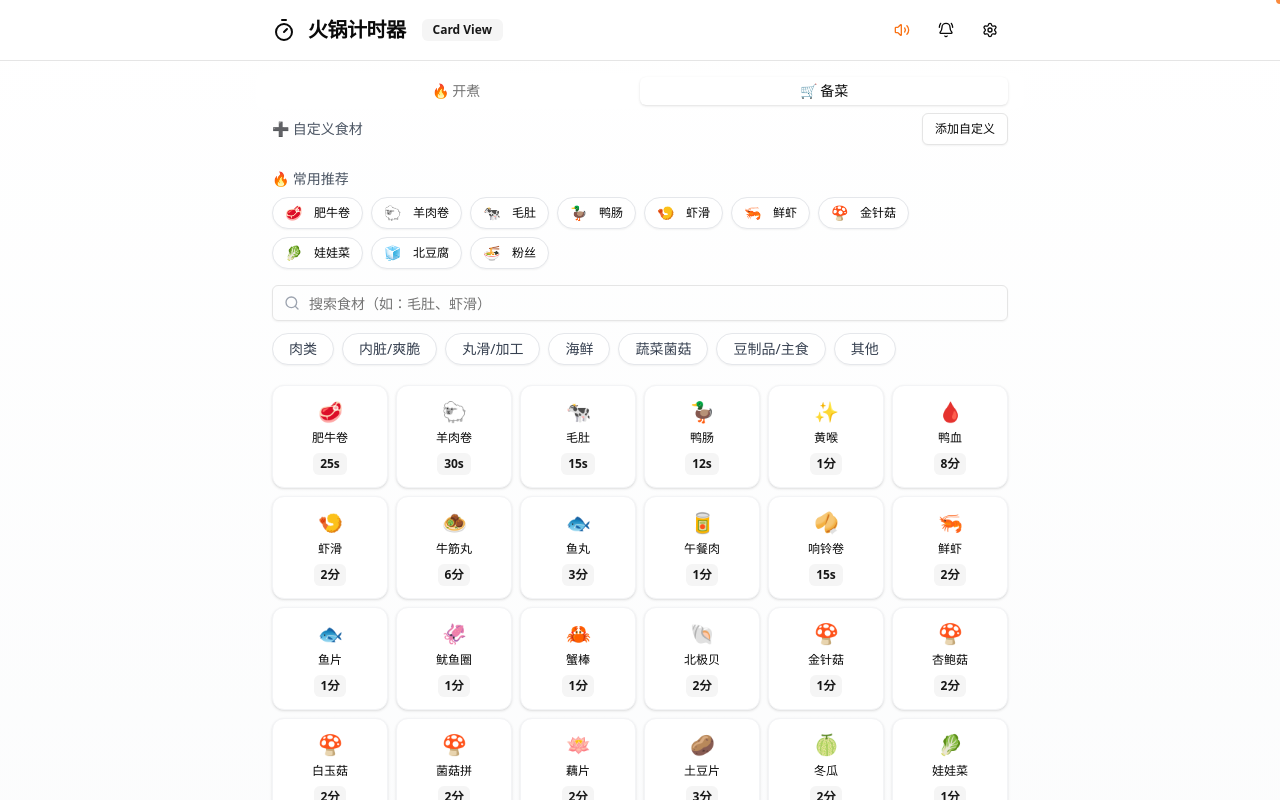
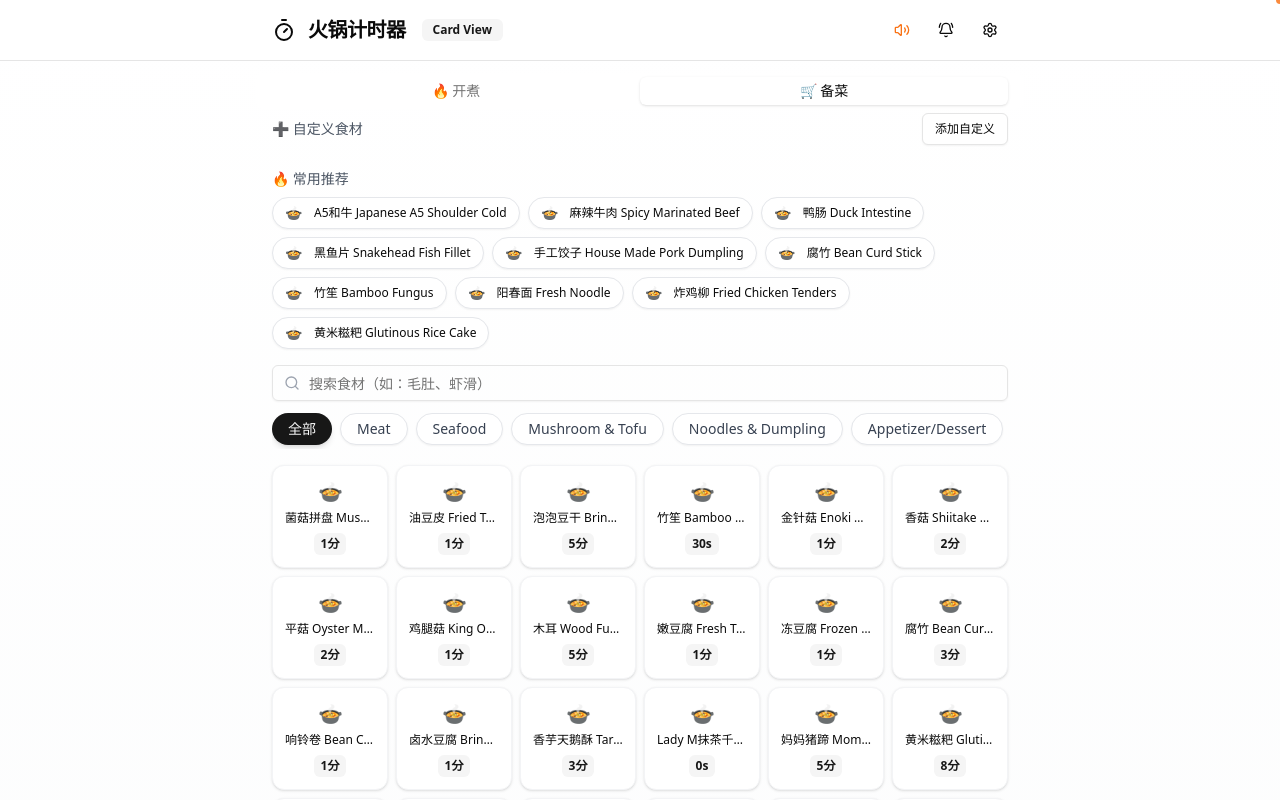
Before and after one commit to Eason404/hotpot-timer-app, a React (Vite) app: page / in a window 1280 px wide. Both pictures are taken after a click on the tab "🛒 备菜". Shown: the top 800 px of the page. Built offline with nearby package versions, Linux system fonts and the light colour scheme.

Commit message:
fix: resolve lint errors

```diff
--- a/src/App.tsx
+++ b/src/App.tsx
@@ -36,7 +36,8 @@ function initializeAudio() {
   if (audioInitialized) return;
 
   try {
-    const AudioContextClass = window.AudioContext || (window as any).webkitAudioContext;
+    const AudioContextClass =
+      window.AudioContext || (window as Window & { webkitAudioContext?: typeof AudioContext }).webkitAudioContext;
     if (!AudioContextClass) return;
 
     globalAudioContext = new AudioContextClass();
@@ -49,9 +50,9 @@ function initializeAudio() {
     source.start();
 
     audioInitialized = true;
-    console.log('🔊 音频系统已初始化');
-  } catch (error) {
-    console.warn('音频初始化失败:', error);
+    console.log("🔊 音频系统已初始化");
+  } catch (error: unknown) {
+    console.warn("音频初始化失败:", error);
   }
 }
 
@@ -94,8 +95,8 @@ function playCompleteSound() {
       o2.start();
       o2.stop(globalAudioContext.currentTime + 0.4);
     }, 100);
-  } catch (error) {
-    console.warn('播放音频失败:', error);
+  } catch (error: unknown) {
+    console.warn("播放音频失败:", error);
   }
 }
 
@@ -122,8 +123,8 @@ function playClickSound() {
     g.connect(globalAudioContext.destination);
     o.start();
     o.stop(globalAudioContext.currentTime + 0.1);
-  } catch (error) {
-    console.warn('播放点击音失败:', error);
+  } catch (error: unknown) {
+    console.warn("播放点击音失败:", error);
   }
 }
 
@@ -150,12 +151,15 @@ function triggerHapticFeedback(type: 'light' | 'medium' | 'heavy' = 'light') {
     }
 
     // iOS 设备的 Haptic Feedback API (如果可用)
-    if ((window as any).DeviceMotionEvent && typeof (window as any).DeviceMotionEvent.requestPermission === 'function') {
+    const deviceMotionEvent = (window as Window & {
+      DeviceMotionEvent?: { requestPermission?: () => Promise<PermissionState> };
+    }).DeviceMotionEvent;
+    if (typeof deviceMotionEvent?.requestPermission === "function") {
       // iOS 的 Haptic Feedback 需要特殊处理，但在 web 中比较有限
       // 这里我们依赖标准的 vibrate API
     }
-  } catch (error) {
-    // 静默失败 - 不是所有设备都支持触觉反馈
+  } catch (error: unknown) {
+    console.debug("Haptic feedback unsupported", error);
   }
 }
 
@@ -176,14 +180,21 @@ function useTicking(enabled: boolean, intervalMs = 200) {
   return tick;
 }
 
-function saveToStorage(key: string, data: any) {
-  try { localStorage.setItem(key, JSON.stringify(data)); } catch {}
+function saveToStorage<T>(key: string, data: T) {
+  try {
+    localStorage.setItem(key, JSON.stringify(data));
+  } catch (storageError: unknown) {
+    console.warn(`Failed to persist ${key} to storage`, storageError);
+  }
 }
 function loadFromStorage<T>(key: string, fallback: T): T {
   try {
     const v = localStorage.getItem(key);
     return v ? (JSON.parse(v) as T) : fallback;
-  } catch { return fallback; }
+  } catch (storageError: unknown) {
+    console.warn(`Failed to load ${key} from storage`, storageError);
+    return fallback;
+  }
 }
 
 export default function HotpotTimerApp() {
@@ -272,13 +283,13 @@ export default function HotpotTimerApp() {
     if (vibrateOn) triggerHapticFeedback('light');
 
     const customPrepItem: PrepItem = {
-      id: `custom_${Date.now()}_${Math.random().toString(36).substr(2, 9)}`,
+      id: `custom_${Date.now()}_${Math.random().toString(36).slice(2, 11)}`,
       ingredientId: `custom_${Date.now()}`, // 自定义食材的虚拟ID
       name,
       emoji,
       seconds,
       addedAt: Date.now(),
-      isCustom: true
+      isCustom: true,
     };
 
     setPrepList((prev) => [...prev, customPrepItem]);
@@ -814,7 +825,7 @@ function PreparationTab({
                   onClick={() => onAddToPrepList(ing)}
                   className="h-8 px-3 rounded-full text-xs transition-all bg-white border-gray-200 hover:bg-gray-50"
                 >
-                  <span className="text-sm mr-1">{ing.emoji}</span>
+                  <span className="text-sm mr-1">{ing.emoji ?? "🍲"}</span>
                   {ing.name}
                 </Button>
               </motion.div>
@@ -880,7 +891,7 @@ function PreparationTab({
                 onClick={() => onAddToPrepList(ing)}>
                 <CardContent className="p-3">
                   <div className="text-center">
-                    <div className="text-xl mb-1">{ing.emoji}</div>
+                    <div className="text-xl mb-1">{ing.emoji ?? "🍲"}</div>
                     <div className="text-xs font-medium truncate mb-1">{ing.name}</div>
                     <Badge variant="secondary" className="text-xs px-1.5 py-0.5">
                       {ing.seconds >= 60 ? `${Math.round(ing.seconds / 60)}分` : `${ing.seconds}s`}
--- a/src/components/ui/badge.tsx
+++ b/src/components/ui/badge.tsx
@@ -33,4 +33,4 @@ function Badge({ className, variant, ...props }: BadgeProps) {
   )
 }
 
-export { Badge, badgeVariants }
+export { Badge }
--- a/src/components/ui/button.tsx
+++ b/src/components/ui/button.tsx
@@ -54,4 +54,4 @@ const Button = React.forwardRef<HTMLButtonElement, ButtonProps>(
 )
 Button.displayName = "Button"
 
-export { Button, buttonVariants }
+export { Button }
--- a/src/data/ingredients.ts
+++ b/src/data/ingredients.ts
@@ -9,88 +9,113 @@ export interface Ingredient {
 }
 
 export const INGREDIENTS: Ingredient[] = [
-  // —— 肉类 ——
-  { id: "beef_roll", name: "肥牛卷", emoji: "🥩", seconds: 25, category: "肉类", hint: "薄片涮至变色卷边即食（20-35s）" },
-  { id: "lamb_slice", name: "羊肉卷", emoji: "🐑", seconds: 30, category: "肉类", hint: "变色捞起，厚片可到 40s" },
+  // —— Mushroom & Tofu ——
+  { id: "mushroom_combo", name: "菌菇拼盘 Mushroom Combo", seconds: 60, category: "Mushroom & Tofu" },
+  { id: "fried_tofu_skin_combo", name: "油豆皮 Fried Tofu Skin", seconds: 60, category: "Mushroom & Tofu" },
+  { id: "brined_bean_curd_skin", name: "泡泡豆干 Brined Bean Curd Skin", seconds: 300, category: "Mushroom & Tofu" },
+  { id: "bamboo_fungus", name: "竹笙 Bamboo Fungus", seconds: 30, category: "Mushroom & Tofu" },
+  { id: "enoki_mushroom", name: "金针菇 Enoki Mushroom", seconds: 60, category: "Mushroom & Tofu" },
+  { id: "shiitake_mushroom", name: "香菇 Shiitake Mushroom", seconds: 120, category: "Mushroom & Tofu" },
+  { id: "oyster_mushroom", name: "平菇 Oyster Mushroom", seconds: 120, category: "Mushroom & Tofu" },
+  { id: "king_oyster_mushroom", name: "鸡腿菇 King Oyster Mushroom", seconds: 60, category: "Mushroom & Tofu" },
+  { id: "wood_fungus", name: "木耳 Wood Fungus", seconds: 300, category: "Mushroom & Tofu" },
+  { id: "fresh_tofu", name: "嫩豆腐 Fresh Tofu", seconds: 60, category: "Mushroom & Tofu" },
+  { id: "frozen_tofu", name: "冻豆腐 Frozen Tofu", seconds: 60, category: "Mushroom & Tofu" },
+  { id: "bean_curd_stick", name: "腐竹 Bean Curd Stick", seconds: 180, category: "Mushroom & Tofu" },
+  { id: "bean_curd_roll", name: "响铃卷 Bean Curd Roll", seconds: 60, category: "Mushroom & Tofu" },
+  { id: "brined_soft_tofu", name: "卤水豆腐 Brined Soft Tofu", seconds: 60, category: "Mushroom & Tofu" },
 
-  // —— 内脏/爽脆 ——
-  { id: "tripe", name: "毛肚", emoji: "🐄", seconds: 15, category: "内脏/爽脆", hint: "七上八下 ~15s" },
-  { id: "duck_intestine", name: "鸭肠", emoji: "🦆", seconds: 12, category: "内脏/爽脆", hint: "抖松涮至变色即起" },
-  { id: "artery", name: "黄喉", emoji: "✨", seconds: 60, category: "内脏/爽脆", hint: "60-90s 区间，依喜好调节" },
-  { id: "duck_blood", name: "鸭血", emoji: "🩸", seconds: 480, category: "内脏/爽脆", hint: "保持微沸煮 8 分钟入味" },
+  // —— Appetizer/Dessert ——
+  { id: "taro_swan_pastry", name: "香芋天鹅酥 Taro Swan Pastry", seconds: 180, category: "Appetizer/Dessert" },
+  { id: "lady_m_matcha", name: "Lady M抹茶千层 Lady M Matcha Cake", seconds: 0, category: "Appetizer/Dessert" },
+  { id: "brined_pork_feet", name: "妈妈猪蹄 Mom's Brined Pork Feet", seconds: 300, category: "Appetizer/Dessert" },
+  { id: "glutinous_rice_cake", name: "黄米糍粑 Glutinous Rice Cake", seconds: 480, category: "Appetizer/Dessert" },
+  { id: "milk_mochi", name: "鲜奶麻薯 Milk Mochi", seconds: 60, category: "Appetizer/Dessert" },
+  { id: "tiramisu", name: "提拉米苏 Tiramisu", seconds: 0, category: "Appetizer/Dessert" },
+  { id: "fried_rice_bean_sprout", name: "芽菜香炒饭 Fried Rice w. Mung Bean Sprout & Egg", seconds: 300, category: "Appetizer/Dessert" },
+  { id: "brined_beef_shank", name: "卤水牛展 Brined Beef Shank", seconds: 120, category: "Appetizer/Dessert" },
+  { id: "brined_duck_gizzard", name: "卤水鸭胗 Brined Duck Gizzard", seconds: 300, category: "Appetizer/Dessert" },
+  { id: "brined_quail_egg", name: "卤水鹌鹑蛋 Brined Quail Egg", seconds: 300, category: "Appetizer/Dessert" },
+  { id: "brined_chicken_feet", name: "卤水鸡爪 Brined Chicken Feet", seconds: 480, category: "Appetizer/Dessert" },
+  { id: "brined_beef_tendon", name: "卤水牛筋 Brined Beef Tendon", seconds: 300, category: "Appetizer/Dessert" },
+  { id: "spicy_beef_salad", name: "香辣金钱展 Spicy Beef Salad", seconds: 300, category: "Appetizer/Dessert" },
+  { id: "seaweed_salad", name: "海草 Seaweed Salad", seconds: 0, category: "Appetizer/Dessert" },
+  { id: "stinky_tofu", name: "臭豆腐 Stinky Tofu", seconds: 480, category: "Appetizer/Dessert" },
+  { id: "fried_chicken_tenders", name: "炸鸡柳 Fried Chicken Tenders", seconds: 300, category: "Appetizer/Dessert" },
 
-  // —— 丸滑/加工 ——
-  { id: "shrimp_paste", name: "虾滑", emoji: "🍤", seconds: 120, category: "丸滑/加工", hint: "定型浮起 + 1-2 分钟" },
-  { id: "beef_ball", name: "牛筋丸", emoji: "🧆", seconds: 360, category: "丸滑/加工" },
-  { id: "fish_ball", name: "鱼丸", emoji: "🐟", seconds: 180, category: "丸滑/加工", hint: "浮起后再煮 1-2 分钟" },
-  { id: "luncheon", name: "午餐肉", emoji: "🥫", seconds: 60, category: "丸滑/加工" },
-  { id: "xiang_ling_roll", name: "响铃卷", emoji: "🥠", seconds: 15, category: "丸滑/加工", hint: "豆腐皮卷，压汤 10–20s 即起" }, // ➕ 新增
+  // —— Noodles & Dumpling ——
+  { id: "fresh_noodle", name: "阳春面 Fresh Noodle", seconds: 300, category: "Noodles & Dumpling" },
+  { id: "instant_noodle", name: "公仔面 Instant Noodle", seconds: 300, category: "Noodles & Dumpling" },
+  { id: "japanese_udon", name: "乌冬面 Japanese Udon Noodle", seconds: 180, category: "Noodles & Dumpling" },
+  { id: "bean_vermicelli", name: "粉丝 Bean Vermicelli", seconds: 30, category: "Noodles & Dumpling" },
+  { id: "pork_dumpling", name: "手工饺子 House Made Pork Dumpling", seconds: 420, category: "Noodles & Dumpling" },
+  { id: "beef_wonton", name: "牛肉云吞 Beef Wonton", seconds: 180, category: "Noodles & Dumpling" },
+  { id: "sweet_potato_noodle", name: "火锅宽粉 Sweet Potato Noodle", seconds: 300, category: "Noodles & Dumpling" },
+  { id: "special_potato_noodle", name: "粉耗子 Special Potato Noodle", seconds: 120, category: "Noodles & Dumpling" },
+  { id: "fried_chinese_donut", name: "油条 Fried Chinese Donut", seconds: 30, category: "Noodles & Dumpling" },
+  { id: "rice_cake", name: "年糕 Rice Cake", seconds: 300, category: "Noodles & Dumpling" },
+  { id: "shrimp_egg_dumpling", name: "蛋饺 Whole Shrimp Egg Dumpling", seconds: 180, category: "Noodles & Dumpling" },
+  { id: "steam_rice", name: "白饭 Steam Rice", seconds: 0, category: "Noodles & Dumpling" },
 
-  // —— 海鲜 ——
-  { id: "shrimp", name: "鲜虾", emoji: "🦐", seconds: 90, category: "海鲜", hint: "虾身弯曲、通体变红即可" },
-  { id: "fish_slice", name: "鱼片", emoji: "🐟", seconds: 60, category: "海鲜", hint: "薄片 45-70s；厚片加时" },
-  { id: "squid_ring", name: "鱿鱼圈", emoji: "🦑", seconds: 80, category: "海鲜" },
-  { id: "crab_stick", name: "蟹棒", emoji: "🦀", seconds: 80, category: "海鲜" },
-  { id: "scallop", name: "北极贝", emoji: "🐚", seconds: 90, category: "海鲜", hint: "微张即可，避免久煮" }, // ➕ 新增
+  // —— Seafood ——
+  { id: "snakehead_fish_fillet", name: "黑鱼片 Snakehead Fish Fillet", seconds: 60, category: "Seafood" },
+  { id: "special_fish", name: "耗儿鱼 Special Fish", seconds: 120, category: "Seafood" },
+  { id: "grass_fish_fillets", name: "胭脂鱼 Grass Fish Fillets", seconds: 60, category: "Seafood" },
+  { id: "jumbo_scallop", name: "带子 Jumbo Scallop", seconds: 30, category: "Seafood" },
+  { id: "abalone", name: "鲍鱼 Abalone", seconds: 180, category: "Seafood" },
+  { id: "prawn", name: "大虾 Prawn", seconds: 180, category: "Seafood" },
+  { id: "mussels", name: "青口 Mussels", seconds: 60, category: "Seafood" },
+  { id: "fried_fish_tofu", name: "鱼豆腐 Fried Fish Tofu", seconds: 30, category: "Seafood" },
+  { id: "crab_imitation", name: "蟹肉棒 Crab Imitation", seconds: 30, category: "Seafood" },
+  { id: "fish_fillet", name: "龙利鱼片 Fish Fillet", seconds: 120, category: "Seafood" },
+  { id: "rocket_squid_wing", name: "火箭鱿鱼 Rocket Shaped Squid Wing", seconds: 480, category: "Seafood" },
+  { id: "boneless_eel", name: "鳗鱼丝 Boneless Eel Strip", seconds: 180, category: "Seafood" },
+  { id: "lobster_tail", name: "龙虾尾 Lobster Tail", seconds: 180, category: "Seafood" },
 
-  // —— 蔬菜&菌菇 ——
-  { id: "enoki", name: "金针菇", emoji: "🍄", seconds: 60, category: "蔬菜菌菇" },
-  { id: "king_oyster", name: "杏鲍菇", emoji: "🍄", seconds: 120, category: "蔬菜菌菇" },
-  { id: "shimeji", name: "白玉菇", emoji: "🍄", seconds: 100, category: "蔬菜菌菇" },
-  { id: "mushroom_mix", name: "菌菇拼", emoji: "🍄", seconds: 120, category: "蔬菜菌菇" },
-  { id: "lotus", name: "藕片", emoji: "🪷", seconds: 120, category: "蔬菜菌菇" },
-  { id: "potato", name: "土豆片", emoji: "🥔", seconds: 150, category: "蔬菜菌菇" },
-  { id: "winter_melon", name: "冬瓜", emoji: "🍈", seconds: 120, category: "蔬菜菌菇" },
-  { id: "baby_cabbage", name: "娃娃菜", emoji: "🥬", seconds: 60, category: "蔬菜菌菇" },
-  { id: "leaf_lettuce", name: "油麦菜", emoji: "🥬", seconds: 20, category: "蔬菜菌菇", hint: "烫至断生即起" },
-  { id: "spinach", name: "菠菜", emoji: "🥬", seconds: 20, category: "蔬菜菌菇", hint: "变深绿即起" },
-  { id: "cilantro", name: "香菜", emoji: "🌿", seconds: 5, category: "蔬菜菌菇", hint: "点缀即可，不需久煮" }, // ➕ 新增
-  { id: "celery", name: "芹菜", emoji: "🥬", seconds: 40, category: "蔬菜菌菇", hint: "切段，保持脆口" }, // ➕ 新增
-  { id: "asparagus_lettuce", name: "莴笋片", emoji: "🥗", seconds: 60, category: "蔬菜菌菇" }, // ➕ 新增
-  { id: "black_fungus", name: "木耳", emoji: "🍄", seconds: 300, category: "蔬菜菌菇", hint: "焯煮 5 分钟保留脆感" },
-  { id: "kelp_knot", name: "海带结", emoji: "🔗", seconds: 240, category: "蔬菜菌菇" },
-  { id: "baby_kelp", name: "海带苗", emoji: "🪴", seconds: 8, category: "蔬菜菌菇", hint: "8-12s 脆口最佳" },
-  { id: "baby_corn", name: "玉米笋", emoji: "🌽", seconds: 120, category: "蔬菜菌菇" },
-
-  // —— 豆制品/主食 ——
-  { id: "tofu", name: "北豆腐", emoji: "🧊", seconds: 120, category: "豆制品/主食" },
-  { id: "frozen_tofu", name: "冻豆腐", emoji: "❄️", seconds: 240, category: "豆制品/主食" },
-  { id: "tofu_skin", name: "千张", emoji: "🥟", seconds: 45, category: "豆制品/主食", hint: "薄张 30-50s" }, // 修正 emoji
-  { id: "fried_tofu_skin", name: "炸腐皮", emoji: "🥠", seconds: 15, category: "豆制品/主食", hint: "压汤下锅 10–20s 即起" },
-  { id: "tofu_puff", name: "豆腐泡", emoji: "🫧", seconds: 60, category: "豆制品/主食", hint: "吸汤后更入味" },
-  { id: "fu_zhu", name: "腐竹", emoji: "🥢", seconds: 180, category: "豆制品/主食", hint: "泡发后煮 3 分钟以上" }, // ➕ 新增
-  { id: "glass_noodle", name: "粉丝", emoji: "🍜", seconds: 180, category: "豆制品/主食" },
-  { id: "wide_noodle", name: "宽粉", emoji: "🍜", seconds: 240, category: "豆制品/主食" },
-  { id: "instant_noodle", name: "方便面", emoji: "🍜", seconds: 150, category: "豆制品/主食" },
-  { id: "rice_cake", name: "年糕片", emoji: "🍘", seconds: 180, category: "豆制品/主食" },
-
-  // —— 其他 ——
-  { id: "gong_cai", name: "贡菜（莴笋干/茎）", emoji: "🥗", seconds: 45, category: "其他" },
-  { id: "corn", name: "玉米段", emoji: "🌽", seconds: 300, category: "其他" },
+  // —— Meat ——
+  { id: "japanese_a5_shoulder", name: "A5和牛 Japanese A5 Shoulder Cold", seconds: 30, category: "Meat" },
+  { id: "spicy_marinated_beef", name: "麻辣牛肉 Spicy Marinated Beef", seconds: 120, category: "Meat" },
+  { id: "duck_intestine", name: "鸭肠 Duck Intestine", seconds: 30, category: "Meat" },
+  { id: "fresh_tripe", name: "鲜毛肚 Fresh Tripe", seconds: 30, category: "Meat" },
+  { id: "american_kobe_beef", name: "美式和牛 American Kobe Beef-SRF", seconds: 180, category: "Meat" },
+  { id: "double_layered_chili_beef", name: "双椒牛肉 Double Layered Chili Beef", seconds: 180, category: "Meat" },
+  { id: "pork_belly", name: "五花肉 Pork Belly", seconds: 120, category: "Meat" },
+  { id: "garlic_chicken", name: "蒜香鸡肉 Garlic Chicken", seconds: 180, category: "Meat" },
+  { id: "beef_tongue", name: "精选牛舌 Beef Tongue (Not Marinated)", seconds: 60, category: "Meat" },
+  { id: "layered_tripe", name: "千层肚 Layered Tripe", seconds: 30, category: "Meat" },
+  { id: "aorta", name: "大动脉 Aorta", seconds: 180, category: "Meat" },
+  { id: "pork_brain", name: "猪脑花 Pork Brain", seconds: 600, category: "Meat" },
+  { id: "duck_gizzard_flowers", name: "泡椒鸭胗花 Duck Gizzard Flowers", seconds: 180, category: "Meat" },
+  { id: "brined_pork_intestine", name: "卤肥肠 Brined Pork Intestine", seconds: 180, category: "Meat" },
+  { id: "frog_legs", name: "秘制牛蛙腿 House Special Frog Legs", seconds: 120, category: "Meat" },
+  { id: "blood_tofu", name: "血豆腐 Blood Tofu", seconds: 480, category: "Meat" },
+  { id: "boneless_duck_feet", name: "脱骨鸭掌 Boneless Duck Feet", seconds: 300, category: "Meat" },
+  { id: "luncheon_pork", name: "午餐肉 Luncheon Pork", seconds: 180, category: "Meat" },
+  { id: "quail_egg", name: "鹌鹑蛋 Quail Egg", seconds: 180, category: "Meat" },
+  { id: "crispy_pork_sausage", name: "脆皮肠 Crispy Pork Sausage", seconds: 30, category: "Meat" },
+  { id: "raw_egg", name: "生鸡蛋 Raw Egg", seconds: 480, category: "Meat" },
 ];
-
 
 // 分类定义
 export const CATEGORIES = [
-  "肉类",
-  "内脏/爽脆",
-  "丸滑/加工",
-  "海鲜",
-  "蔬菜菌菇",
-  "豆制品/主食",
-  "其他"
+  "全部",
+  "Meat",
+  "Seafood",
+  "Mushroom & Tofu",
+  "Noodles & Dumpling",
+  "Appetizer/Dessert",
 ];
 
 // 推荐食材
 export const RECOMMENDED_INGREDIENTS = [
-  "beef_roll",
-  "lamb_slice",
-  "tripe",
+  "japanese_a5_shoulder",
+  "spicy_marinated_beef",
   "duck_intestine",
-  "shrimp_paste",
-  "shrimp",
-  "enoki",
-  "baby_cabbage",
-  "tofu",
-  "glass_noodle"
+  "snakehead_fish_fillet",
+  "pork_dumpling",
+  "bean_curd_stick",
+  "bamboo_fungus",
+  "fresh_noodle",
+  "fried_chicken_tenders",
+  "glutinous_rice_cake",
 ];
```
Also changed, not shown: types/shims.d.ts (+29 -4 lines).
